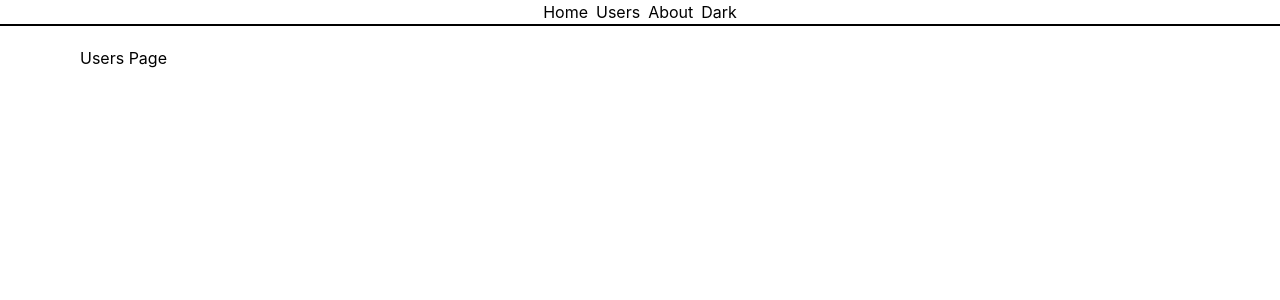
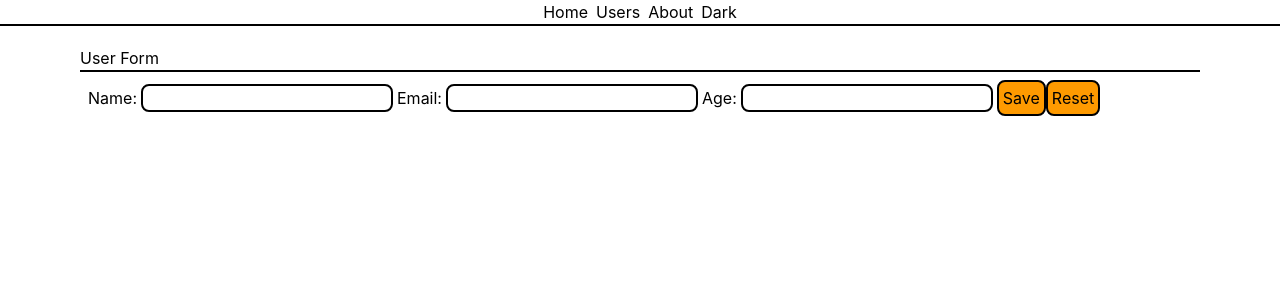
Before and after one commit to A-N-M-Rashed/Simple-User-Directory-App, a React (Vite) app: page /users in a window 1280 px wide. Shown: the top 300 px of the page. Built offline with nearby package versions, Linux system fonts and the light colour scheme.

Commit message:
Task 4: Form Handling done in Users page

```diff
--- a/src/pages/Users.jsx
+++ b/src/pages/Users.jsx
@@ -1,5 +1,77 @@
-const Users = ()=>{
-    return <div className="px-20 py-5">Users Page</div>
+import { useState } from "react";
+
+const Users = () => {
+    const [name, setName] = useState("");
+    const [email, setEmail] = useState("");
+    const [age, setAge] = useState("");
+
+    const [savedUser, setSavedUser] = useState(null);
+
+    const handleSave = (e) => {
+        e.preventDefault();
+        setSavedUser({ name, email, age });
+    }
+
+    const handleReset = () => {
+        setName("");
+        setEmail("");
+        setAge("");
+        setSavedUser(null);
+    }
+    return (
+        <div className="px-20 py-5">
+            <h2 className="border-b-2 min-w-fit">User Form</h2>
+            <form onSubmit={handleSave} className="m-2">
+                <label>
+                    Name:
+                    <input
+                        name="name"
+                        value={name}
+                        type="text"
+                        className="border-2 rounded-lg m-1"
+                        onChange={(e) => setName(e.target.value)}
+                    />
+                </label>
+                <label>
+                    Email:
+                    <input
+                        name="email"
+                        value={email}
+                        type="email"
+                        className="border-2 rounded-lg m-1"
+                        onChange={(e) => setEmail(e.target.value)}
+                    />
+                </label>
+                <label>
+                    Age:
+                    <input
+                        name="age"
+                        value={age}
+                        type="number"
+                        className="border-2 rounded-lg m-1"
+                        onChange={(e) => setAge(e.target.value)}
+
+                    />
+                </label>
+
+                <button type="submit"
+                    className="border-2 rounded-lg bg-amber-500 p-1">
+                    Save
+                </button>
+
+                <button type="button" onClick= {handleReset} className="border-2 rounded-lg bg-amber-500 p-1">
+                    Reset
+                </button>
+            </form>
+            {savedUser && (
+                <div>
+                    <p>Name: {savedUser.name}</p>
+                    <p>Email: {savedUser.email}</p>
+                    <p>Age: {savedUser.age}</p>
+                </div>
+            )}
+        </div>
+    )
 }
 
 export default Users;
```
